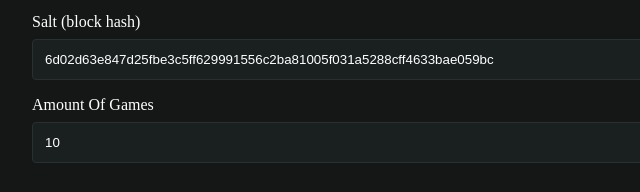
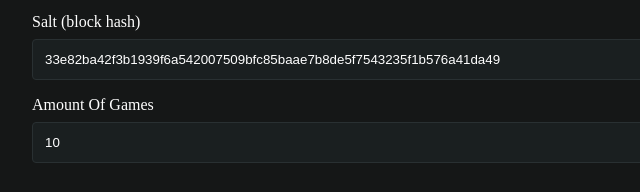
Before and after one commit to MonoVerseSys/judice-verify, a plain HTML site: page crash/index.html in a window 1280 px wide. Shown: the part 164-356 px from the top of the page, 208-848 px from the left. Drawn offline with nearby package versions, Linux system fonts and the light colour scheme.

Commit message:
Fix: update salt value in game verification script

```diff
--- a/crash/index.html
+++ b/crash/index.html
@@ -20,7 +20,7 @@
             <input
               type="text"
               id="salt"
-              value="6d02d63e847d25fbe3c5ff629991556c2ba81005f031a5288cff4633bae059bc"
+              value="33e82ba42f3b1939f6a542007509bfc85baae7b8de5f7543235f1b576a41da49"
             />
           </li>
           <li>
```
